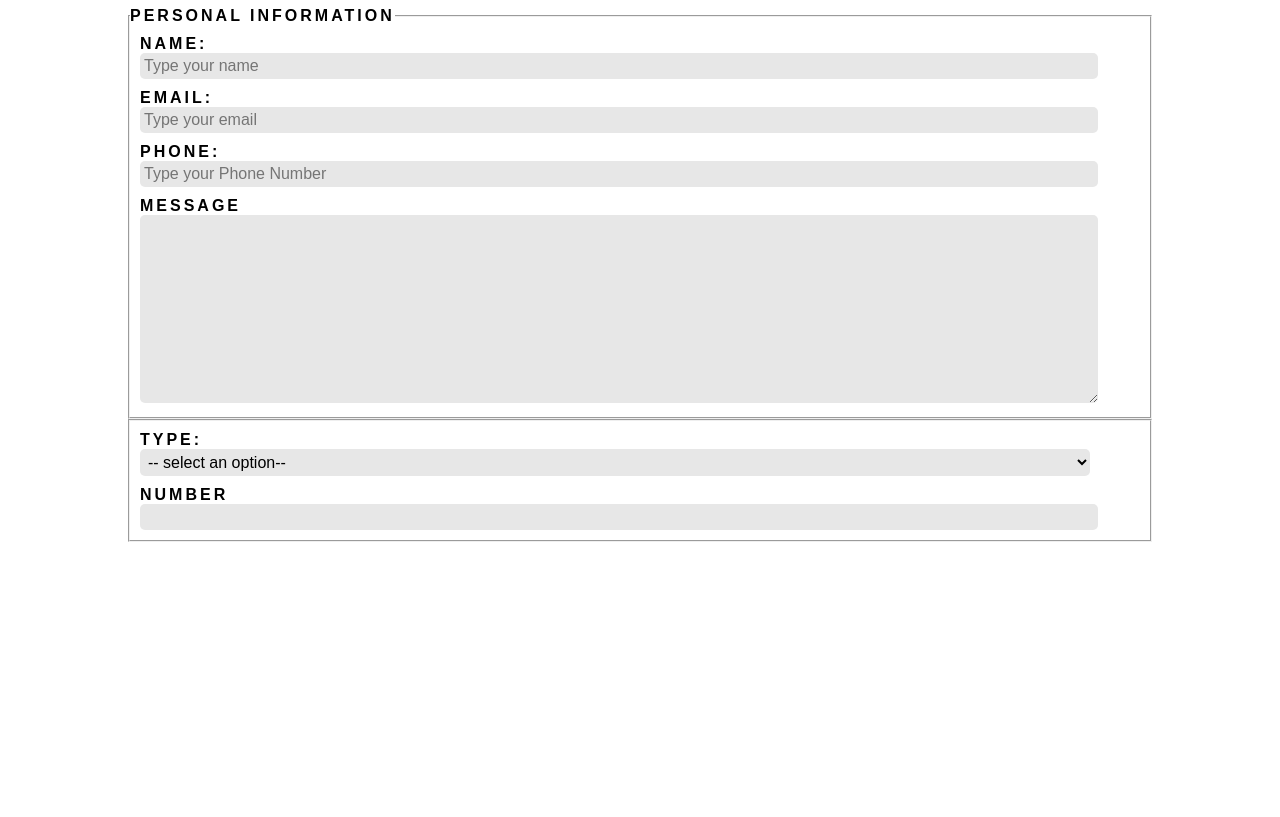
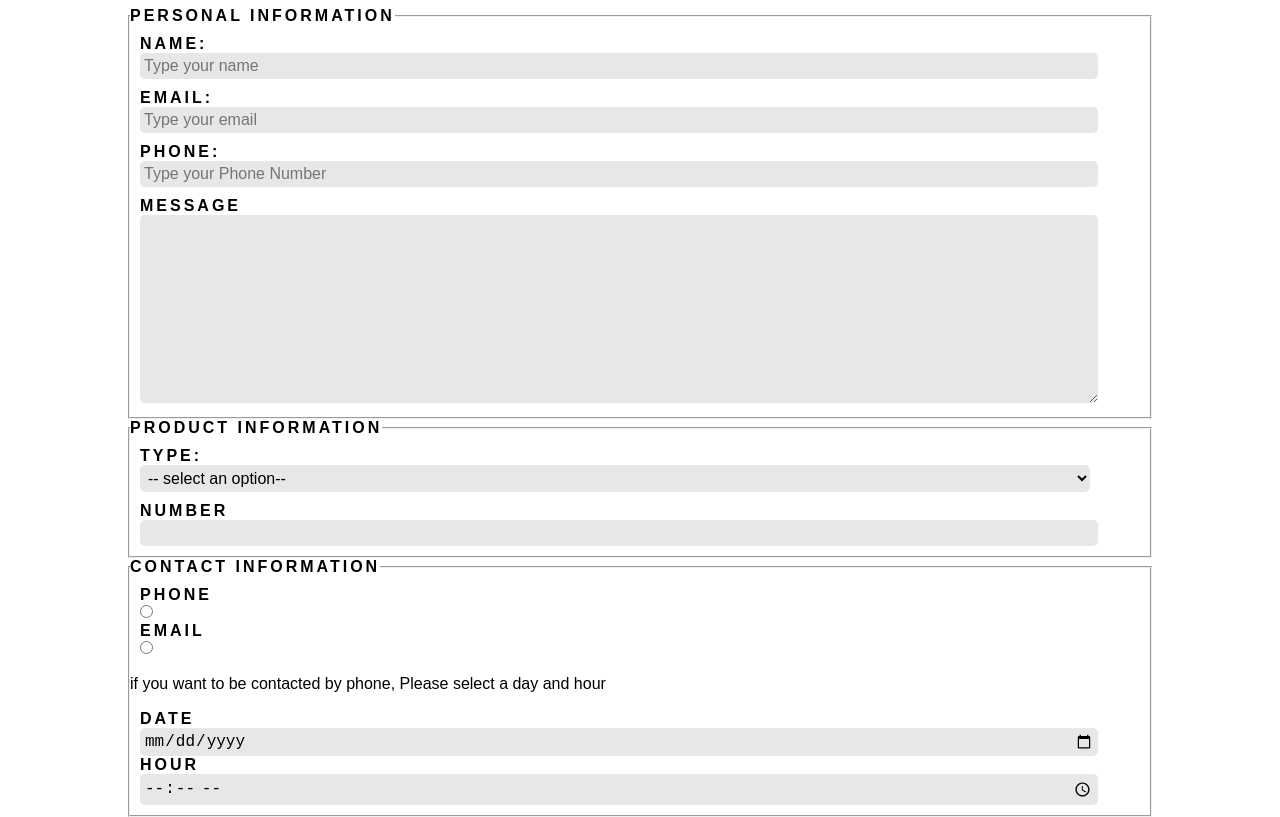
Before and after one commit to JasonRamz/RealEstate, a plain HTML site: page contact.html in a window 1280 px wide. Shown: the part 180-997 px from the top of the page. Before the commit the page ends 800 px from the top, so only its background shows below. Drawn offline with Linux system fonts and the light colour scheme.

Commit message:
Add time and date

```diff
--- a/contact.html
+++ b/contact.html
@@ -44,6 +44,7 @@
             </div>
         </fieldset>
         <fieldset>
+            <Legend>Product information</Legend>
             <div class="form-container">
                 <label class="form-label">Type:</label>
                 <select class="form-control">
@@ -57,7 +58,22 @@
                 <input class="form-control"  type="number">
             </div>
         </fieldset>
-
+        <fieldset>
+            <legend>Contact information</legend>
+            <div class="form-container">
+                <label class="form-label">Phone</label>
+                <input class="form-radio" type="radio" name="size">
+                <label class="form-label">Email</label>
+                <input class="form-radio" type="radio" name="size">
+            </div>
+            <p> if you want to be contacted by phone, Please select a day and hour</p>
+            <div class="form-container">
+                <label class="form-label">Date</label>
+                <input class="form-control" type="date">
+                <label class="form-label">Hour</label>
+                <input class="form-control" type="time" name="">
+            </div>
+        </fieldset>
     </main>
 </body>
 </html>
```
Also changed, not shown: styles/mystyles.css (line endings or trailing spaces).
